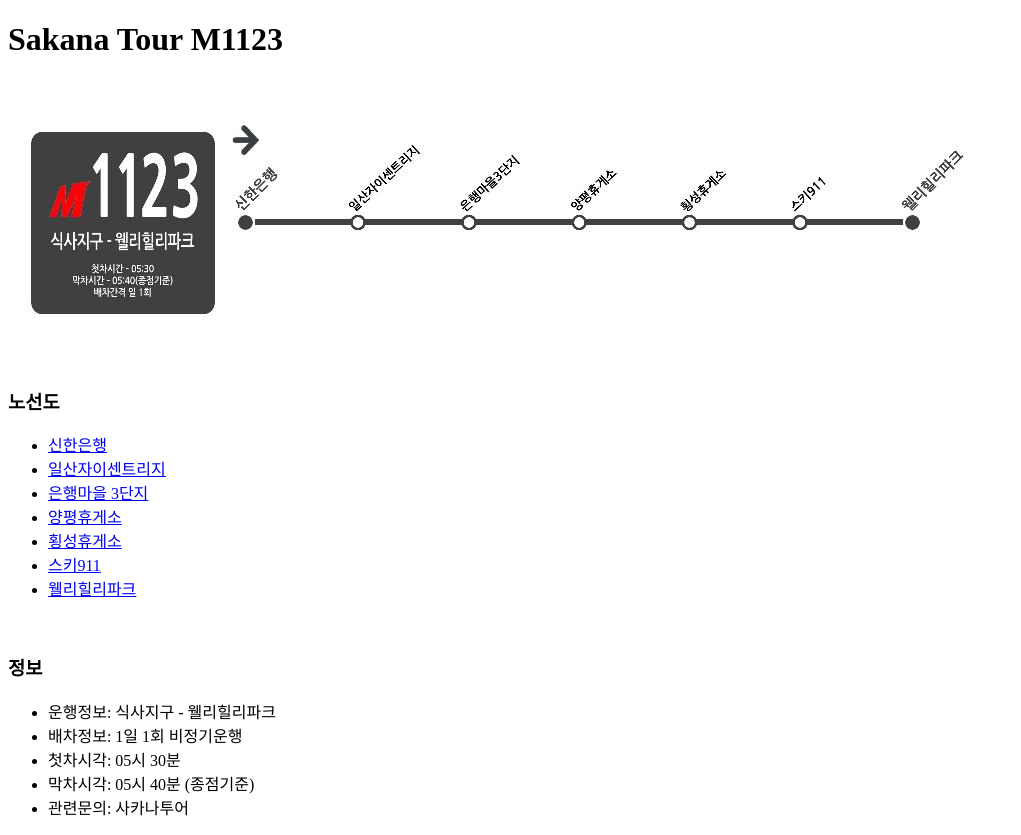
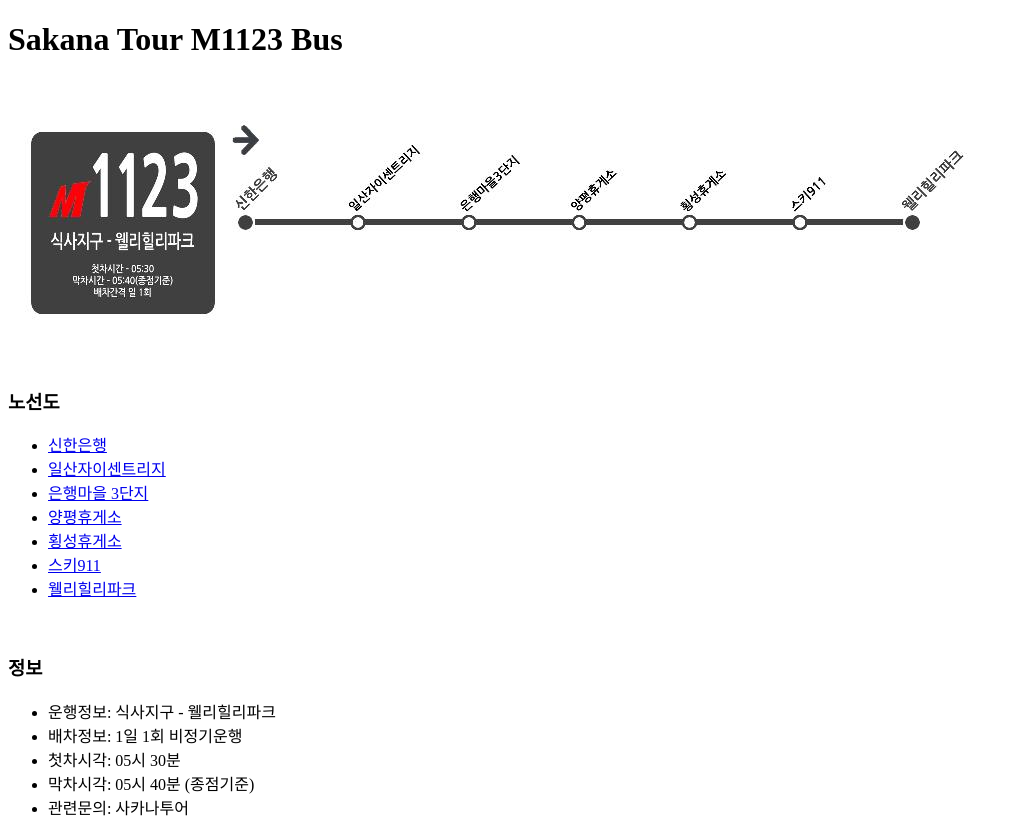
Before and after one commit to tir-git/sakanatour, a plain HTML site: page index.html in a window 1280 px wide. Shown: the whole page, without its empty margins (0-1021 px from the left). Drawn offline with Linux system fonts and the light colour scheme.

Commit message:
Update index.html

```diff
--- a/index.html
+++ b/index.html
@@ -3,11 +3,11 @@
 <head>
       <meta charset="UTF-8">
       <meta name="viewport" content="width=device-width, initial-scale=1.0">
-      <title>Sakana Tour M1123</title>
+      <title>Sakana Tour M1123 Bus</title>
       <link rel="icon" type="image/x-icon" href="sakanatour.ico">
 </head>
 <body>
-      <h1>Sakana Tour M1123</h1>
+      <h1>Sakana Tour M1123 Bus</h1>
       <img src="sakana_map.jpg" alt="Sakana Line M1123" width="device-width">
       <h3>노선도</h3>
       <ul class="stations">
```
